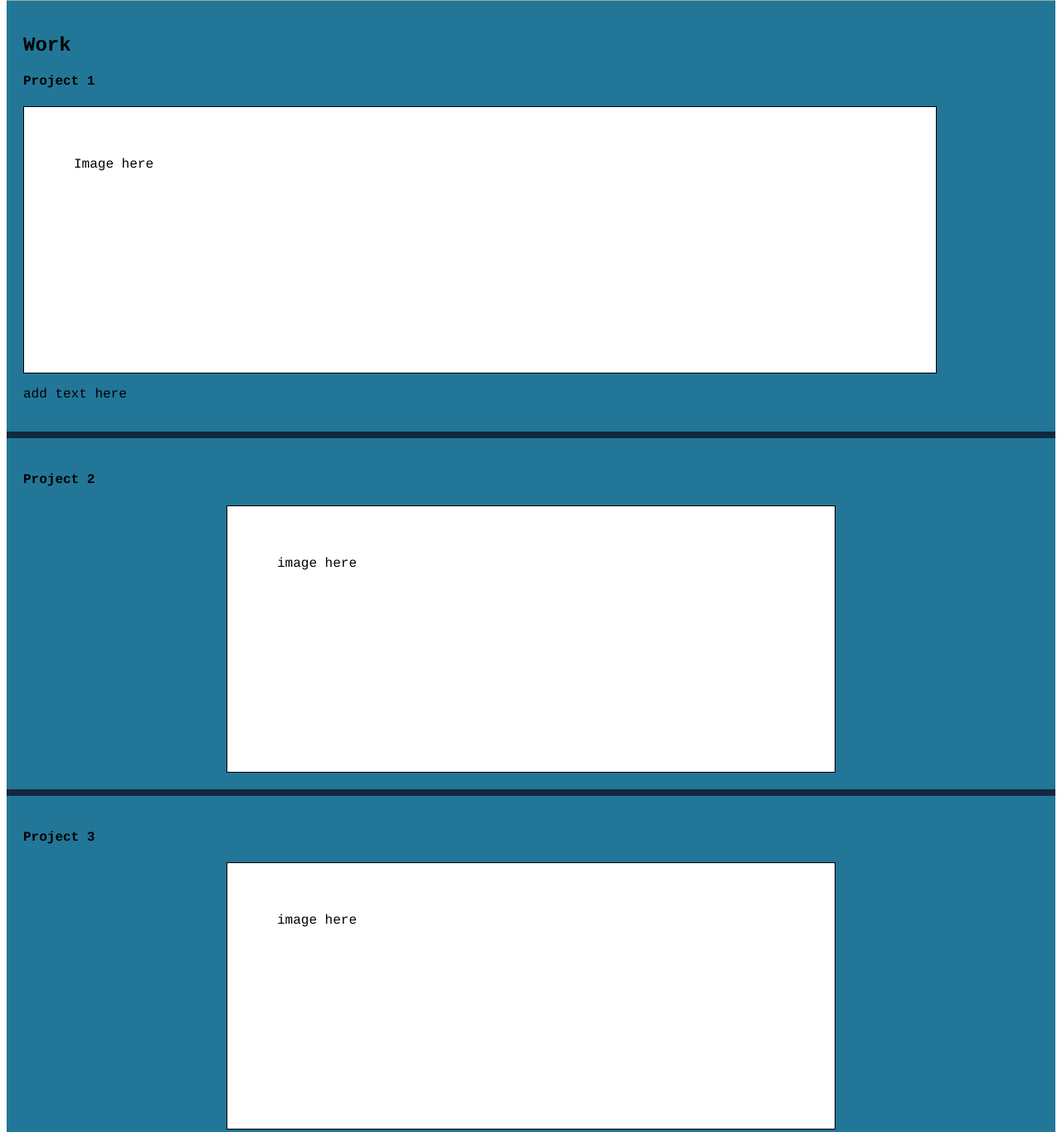
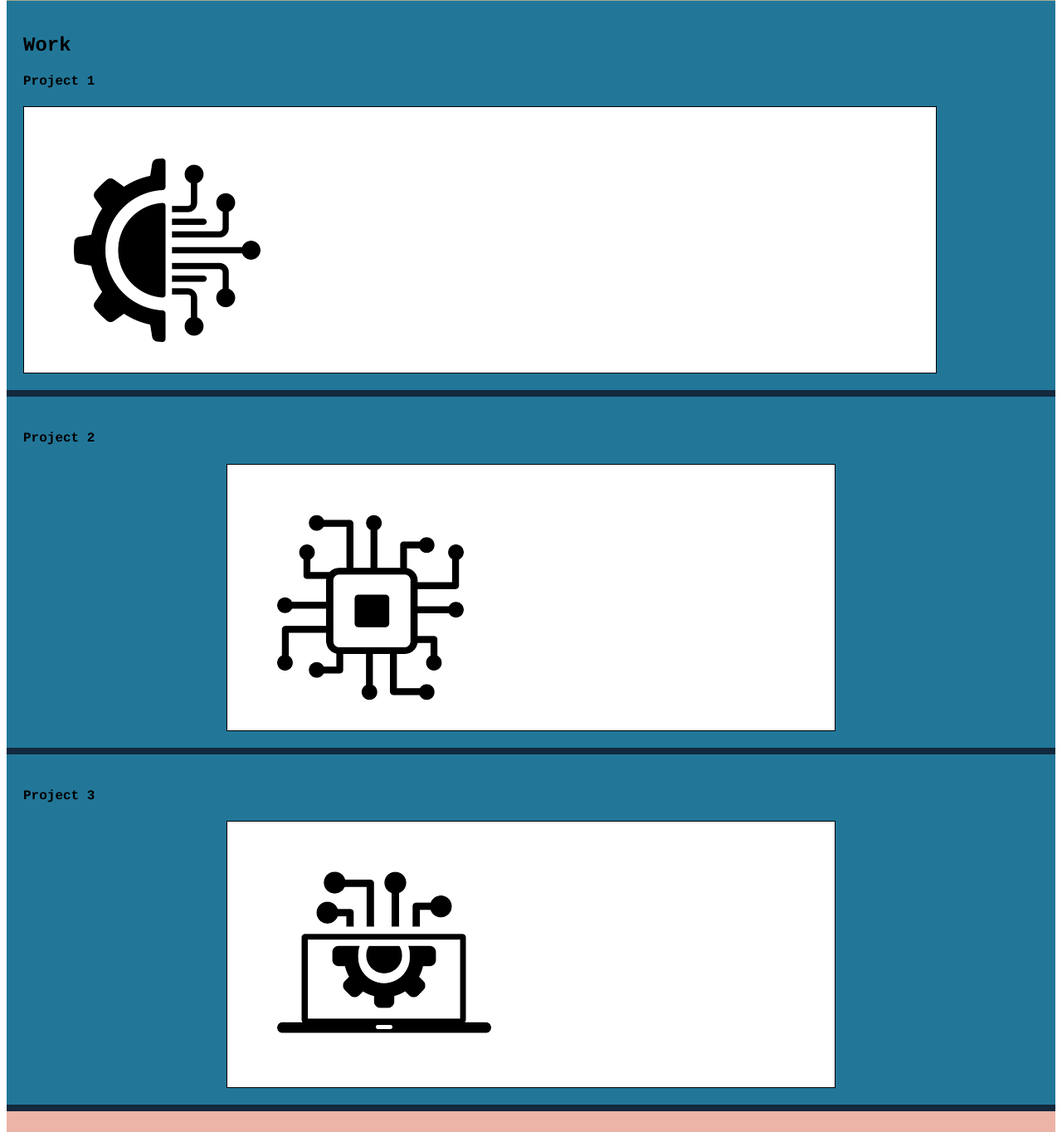
Before and after one commit to mwalker23/sample-portfolio, a plain HTML site: page index.html in a window 1280 px wide. Shown: the part 1280-2644 px from the top of the page at 83% size. Drawn offline with Linux system fonts and the light colour scheme.

Commit message:
added section images

```diff
--- a/index.html
+++ b/index.html
@@ -54,18 +54,17 @@
         <section>
             <h1> Work</h1>
             <h4>Project 1</h4>
-            <div class="image" id="center ">Image here</div>
-            <p> add text here</p>
+            <div class="image" id="center "> <img src="./assets/images/pic1.png"></div>
         </section>
 
         <section>
             <h4> Project 2</h4>
-            <div class="image" id="center">image here</div>
+            <div class="image" id="center"> <img src="./assets/images/pic2.png"</div>
         </section>
 
         <section>
             <h4> Project 3</h4>
-            <div class="image" id="center">image here</div>
+            <div class="image" id="center"> <img src="./assets/images/pic3.png"</div>
         </section>
 
     </main>
```
Also changed, not shown: assets/images/pic1.png (added), assets/images/pic2.png (added), assets/images/pic3.png (added).
